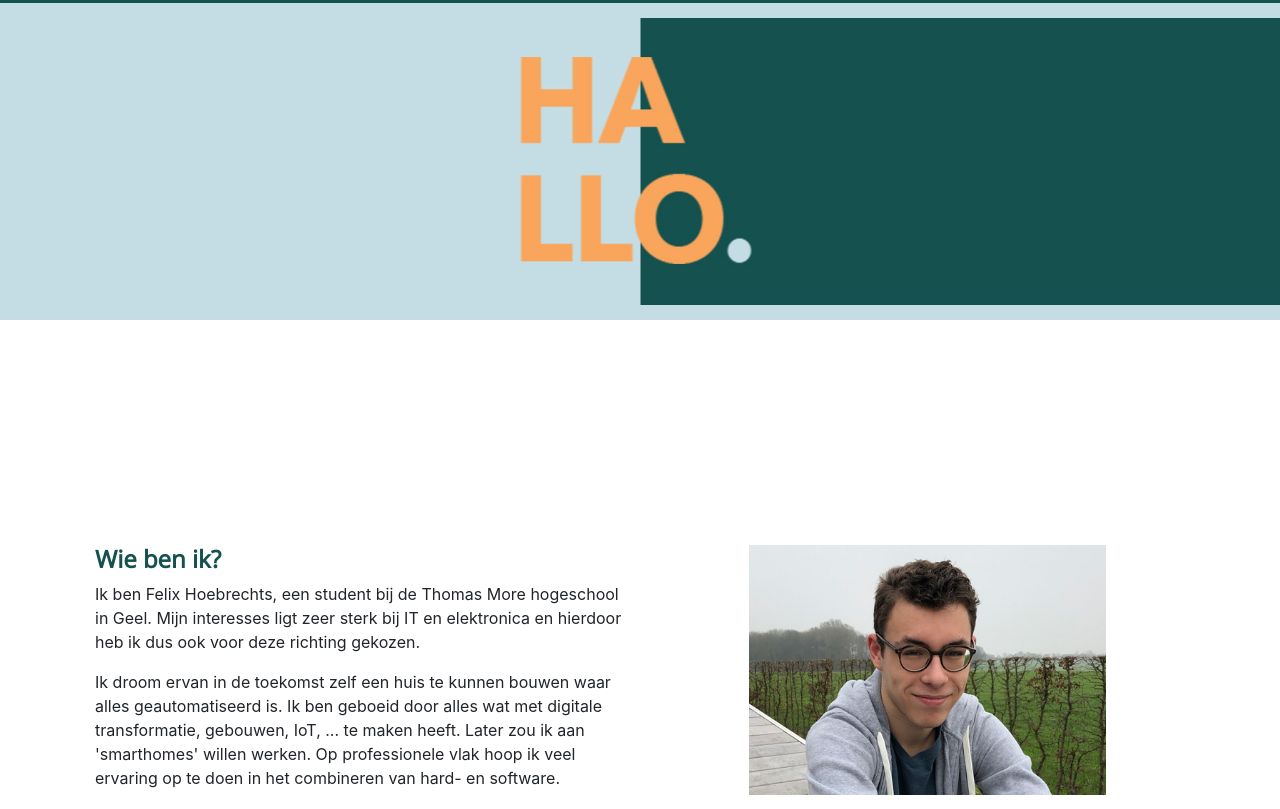
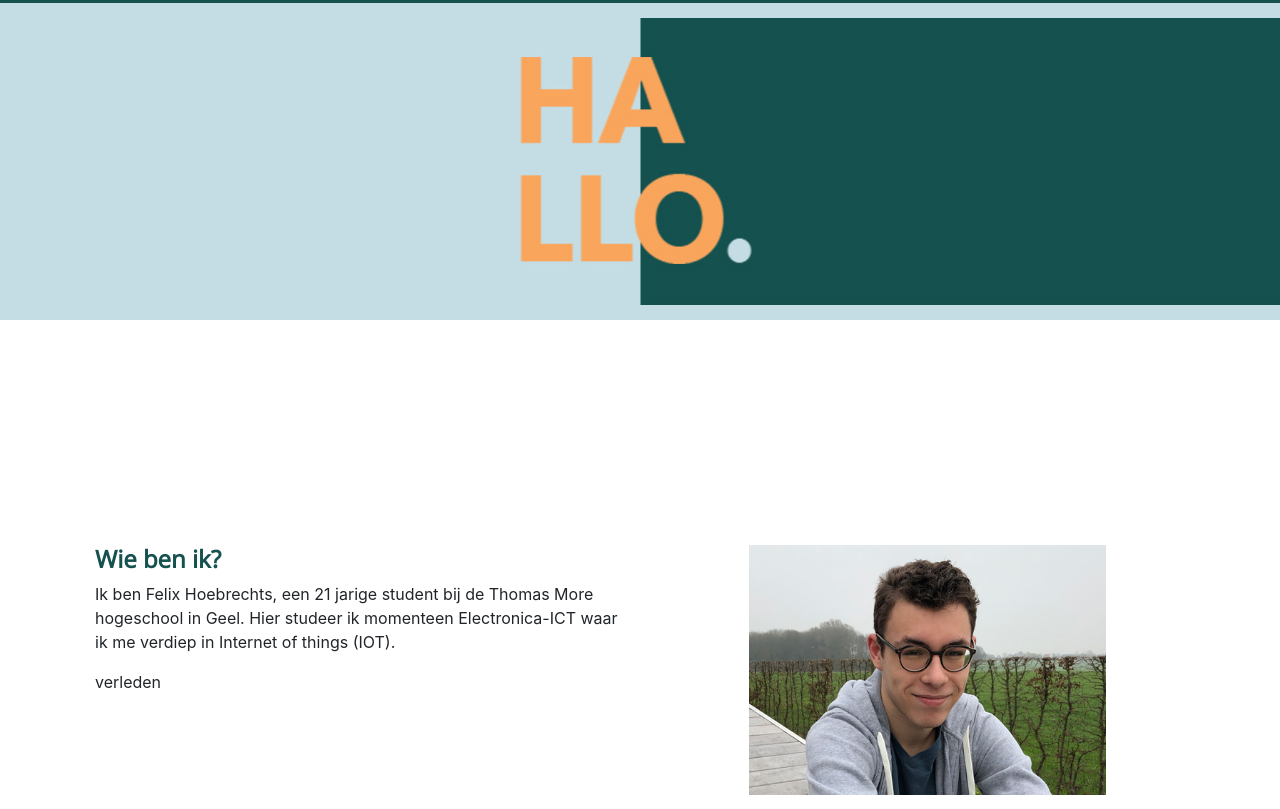
Before and after one commit to Felix-Hoebrechts/Portfolio, a plain HTML site: page index.html in a window 1280 px wide. Shown: the part 142-951 px from the top of the page. Drawn offline with nearby package versions, Linux system fonts and the light colour scheme.

Commit message:
scroll en about

```diff
--- a/css/stijl.css
+++ b/css/stijl.css
@@ -1,3 +1,7 @@
+html{
+    scroll-behavior: smooth;
+}
+
 a {
     color: white;
 }
--- a/index.html
+++ b/index.html
@@ -50,14 +50,11 @@
                 <div class="col-sm-6  padding">
                     <h4>Wie ben ik?</h4>
                     <p>
-                        Ik ben Felix Hoebrechts, een student bij de Thomas More hogeschool in Geel.
-                        Mijn interesses ligt zeer sterk bij IT en elektronica en hierdoor heb ik dus ook voor deze richting gekozen.
+                        Ik ben Felix Hoebrechts, een 21 jarige student bij de Thomas More hogeschool in Geel.
+                        Hier studeer ik momenteen Electronica-ICT waar ik me verdiep in Internet of things (IOT).
                     </p>
                     <p>
-                        Ik droom ervan in de toekomst zelf een huis te kunnen bouwen waar alles geautomatiseerd is.
-                        Ik ben geboeid door alles wat met digitale transformatie, gebouwen, IoT, ... te maken heeft.
-                        Later zou ik aan 'smarthomes' willen werken.
-                        Op professionele vlak hoop ik veel ervaring op te doen in het combineren van hard- en software.
+                        verleden
                     </p>
                 </div>
                 <div class="col-sm-6 padding" style="text-align: center;">
```
